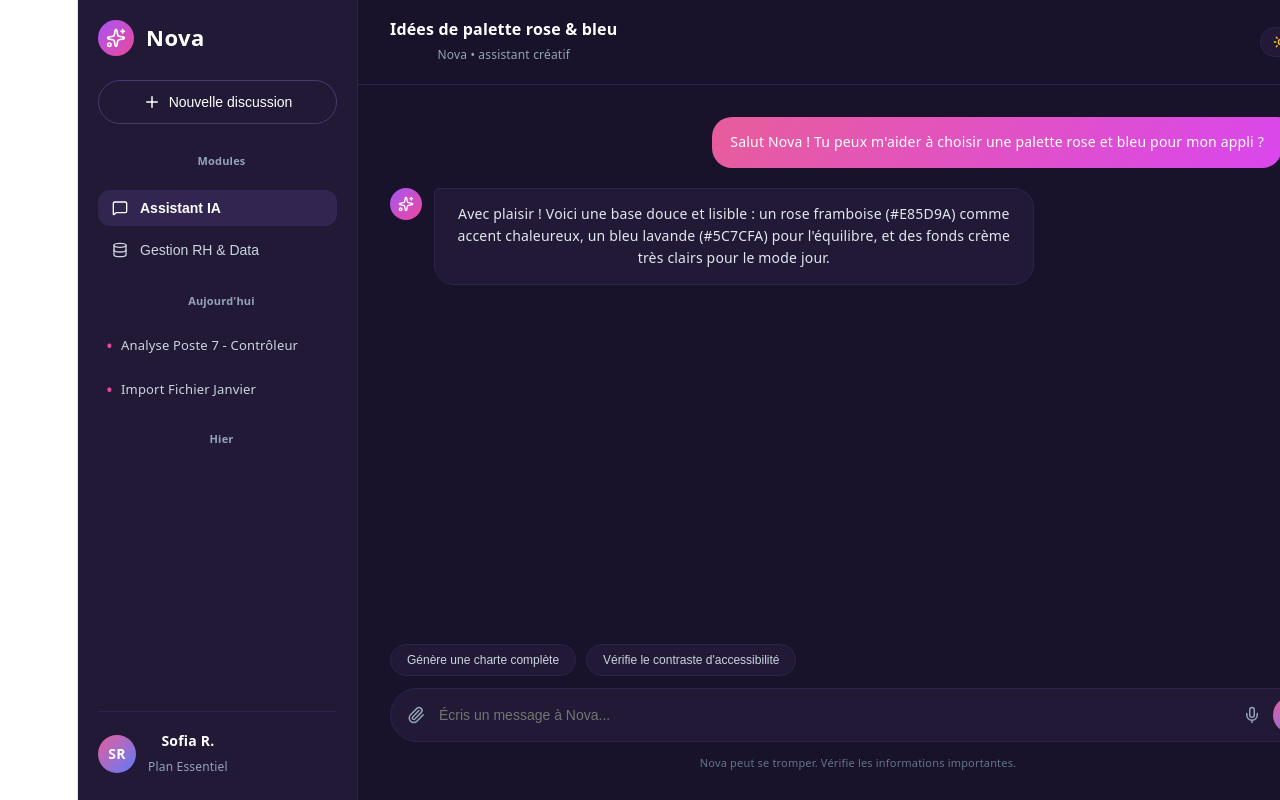
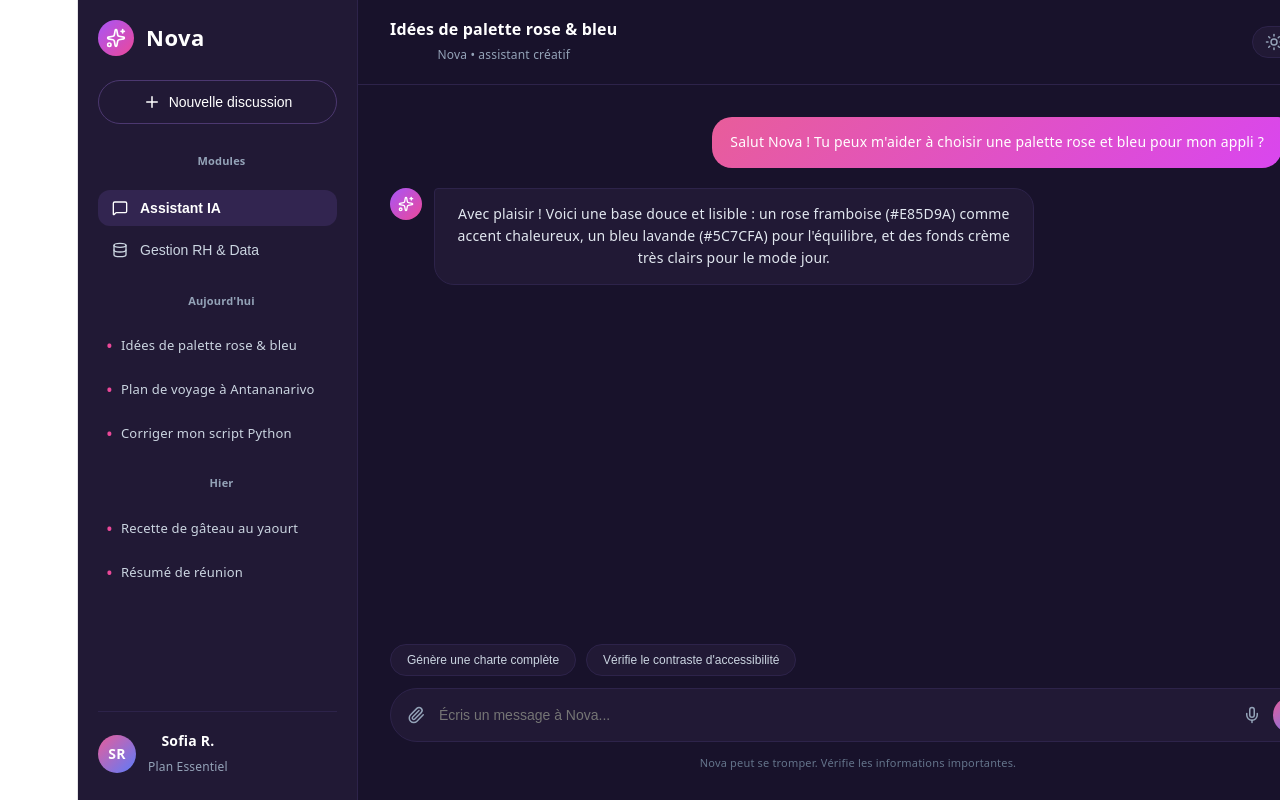
Before and after one commit to Josue040906/chatfronty, a React (Vite) app: page / in a window 1280 px wide. Shown: the top 800 px of the page. Built offline with nearby package versions, Linux system fonts and the light colour scheme.

Commit message:
feat: ajout de la bascule entre le mode sombre et le mode clair

```diff
--- a/src/App.jsx
+++ b/src/App.jsx
@@ -5,9 +5,13 @@ import ExcelImporter from './components/ExcelImporter';
 
 export default function App() {
   const [activeTab, setActiveTab] = useState('chat');
+  const [darkMode, setDarkMode] = useState(true);
   const [history, setHistory] = useState([
-    { id: 1, title: 'Analyse Poste 7 - Contrôleur' },
-    { id: 2, title: 'Import Fichier Janvier' }
+    { id: 1, title: 'Idées de palette rose & bleu' },
+    { id: 2, title: 'Plan de voyage à Antananarivo' },
+    { id: 3, title: 'Corriger mon script Python' },
+    { id: 4, title: 'Recette de gâteau au yaourt' },
+    { id: 5, title: 'Résumé de réunion' }
   ]);
 
   return (
@@ -16,10 +20,15 @@ export default function App() {
         activeTab={activeTab}
         setActiveTab={setActiveTab}
         history={history}
+        darkMode={darkMode}
         onSelectChat={(item) => setActiveTab('chat')}
         onNewChat={() => setActiveTab('chat')}
       />
-      {activeTab === 'chat' ? <ChatWindow /> : <ExcelImporter />}
+      {activeTab === 'chat' ? (
+        <ChatWindow darkMode={darkMode} setDarkMode={setDarkMode} />
+      ) : (
+        <ExcelImporter darkMode={darkMode} />
+      )}
     </div>
   );
 }
--- a/src/components/ChatWindow.jsx
+++ b/src/components/ChatWindow.jsx
@@ -1,12 +1,13 @@
 import React, { useState } from 'react';
 import { Send, Sparkles, Mic, Paperclip, Sun, Moon, Smile } from 'lucide-react';
 
-export default function ChatWindow() {
+export default function ChatWindow({ darkMode, setDarkMode }) {
   const [messages, setMessages] = useState([
     { sender: 'user', text: "Salut Nova ! Tu peux m'aider à choisir une palette rose et bleu pour mon appli ?" },
     { sender: 'bot', text: "Avec plaisir ! Voici une base douce et lisible : un rose framboise (#E85D9A) comme accent chaleureux, un bleu lavande (#5C7CFA) pour l'équilibre, et des fonds crème très clairs pour le mode jour." }
   ]);
   const [input, setInput] = useState('');
+  const styles = getStyles(darkMode);
 
   const handleSend = () => {
     if (!input.trim()) return;
@@ -24,19 +25,27 @@ export default function ChatWindow() {
 
   return (
     <div style={styles.container}>
-      {/* Header */}
       <div style={styles.topBar}>
         <div>
           <h3 style={styles.chatTitle}>Idées de palette rose & bleu</h3>
           <p style={styles.chatSub}>Nova • assistant créatif</p>
         </div>
         <div style={styles.themeToggle}>
-          <Sun size={16} color="#fbbf24" />
-          <Moon size={16} color="#94a3b8" />
+          <Sun
+            size={18}
+            color={!darkMode ? "#f59e0b" : "#94a3b8"}
+            style={{ cursor: 'pointer' }}
+            onClick={() => setDarkMode(false)}
+          />
+          <Moon
+            size={18}
+            color={darkMode ? "#a855f7" : "#94a3b8"}
+            style={{ cursor: 'pointer' }}
+            onClick={() => setDarkMode(true)}
+          />
         </div>
       </div>
 
-      {/* Message Feed */}
       <div style={styles.feed}>
         {messages.map((msg, i) => (
           <div key={i} style={{ ...styles.row, justifyContent: msg.sender === 'user' ? 'flex-end' : 'flex-start' }}>
@@ -59,13 +68,11 @@ export default function ChatWindow() {
         ))}
       </div>
 
-      {/* Action Chips */}
       <div style={styles.chipsRow}>
         <button style={styles.chip}>Génère une charte complète</button>
         <button style={styles.chip}>Vérifie le contraste d'accessibilité</button>
       </div>
 
-      {/* Input Bar */}
       <div style={styles.inputContainer}>
         <div style={styles.inputWrapper}>
           <Paperclip size={18} color="#94a3b8" style={{ cursor: 'pointer' }} />
@@ -88,24 +95,24 @@ export default function ChatWindow() {
   );
 }
 
-const styles = {
-  container: { flex: 1, height: '100vh', backgroundColor: '#18122B', display: 'flex', flexDirection: 'column', color: '#ffffff' },
-  topBar: { display: 'flex', justifyContent: 'space-between', alignItems: 'center', padding: '16px 32px', borderBottom: '1px solid #2d234a' },
-  chatTitle: { margin: 0, fontSize: '16px', fontWeight: '600' },
+const getStyles = (darkMode) => ({
+  container: { flex: 1, height: '100vh', backgroundColor: darkMode ? '#18122B' : '#ffffff', display: 'flex', flexDirection: 'column', color: darkMode ? '#ffffff' : '#0f172a', transition: 'all 0.3s' },
+  topBar: { display: 'flex', justifyContent: 'space-between', alignItems: 'center', padding: '16px 32px', borderBottom: darkMode ? '1px solid #2d234a' : '1px solid #e2e8f0' },
+  chatTitle: { margin: 0, fontSize: '16px', fontWeight: '600', color: darkMode ? '#ffffff' : '#0f172a' },
   chatSub: { margin: 0, fontSize: '12px', color: '#94a3b8' },
-  themeToggle: { display: 'flex', gap: '8px', backgroundColor: '#211935', padding: '6px 12px', borderRadius: '20px', border: '1px solid #2d234a' },
+  themeToggle: { display: 'flex', gap: '12px', backgroundColor: darkMode ? '#211935' : '#f1f5f9', padding: '6px 12px', borderRadius: '20px', border: darkMode ? '1px solid #2d234a' : '1px solid #cbd5e1', alignItems: 'center' },
   feed: { flex: 1, overflowY: 'auto', padding: '32px', display: 'flex', flexDirection: 'column', gap: '20px' },
   row: { display: 'flex', alignItems: 'flex-start', gap: '12px' },
   botIcon: { width: '32px', height: '32px', borderRadius: '50%', background: 'linear-gradient(135deg, #a855f7, #ec4899)', display: 'flex', alignItems: 'center', justifyContent: 'center', flexShrink: 0 },
   userIcon: { width: '32px', height: '32px', borderRadius: '50%', background: 'linear-gradient(135deg, #60a5fa, #818cf8)', display: 'flex', alignItems: 'center', justifyContent: 'center', flexShrink: 0 },
   bubble: { maxWidth: '60%', padding: '14px 18px', borderRadius: '20px', fontSize: '14px', lineHeight: '1.6' },
-  botBubble: { backgroundColor: '#211935', color: '#e2e8f0', border: '1px solid #2d234a', borderTopLeftRadius: '4px' },
+  botBubble: { backgroundColor: darkMode ? '#211935' : '#f1f5f9', color: darkMode ? '#e2e8f0' : '#1e293b', border: darkMode ? '1px solid #2d234a' : '1px solid #e2e8f0', borderTopLeftRadius: '4px' },
   userBubble: { background: 'linear-gradient(135deg, #e85d9a, #d946ef)', color: '#ffffff', borderTopRightRadius: '4px' },
   chipsRow: { display: 'flex', gap: '10px', padding: '0 32px 12px 32px' },
-  chip: { backgroundColor: '#211935', border: '1px solid #2d234a', color: '#cbd5e1', padding: '8px 16px', borderRadius: '16px', fontSize: '12px', cursor: 'pointer' },
+  chip: { backgroundColor: darkMode ? '#211935' : '#f1f5f9', border: darkMode ? '1px solid #2d234a' : '1px solid #cbd5e1', color: darkMode ? '#cbd5e1' : '#475569', padding: '8px 16px', borderRadius: '16px', fontSize: '12px', cursor: 'pointer' },
   inputContainer: { padding: '0 32px 24px 32px', textAlign: 'center' },
-  inputWrapper: { display: 'flex', alignItems: 'center', gap: '12px', backgroundColor: '#211935', border: '1px solid #2d234a', padding: '8px 16px', borderRadius: '28px' },
-  input: { flex: 1, backgroundColor: 'transparent', border: 'none', outline: 'none', color: '#ffffff', fontSize: '14px' },
+  inputWrapper: { display: 'flex', alignItems: 'center', gap: '12px', backgroundColor: darkMode ? '#211935' : '#f8fafc', border: darkMode ? '1px solid #2d234a' : '1px solid #cbd5e1', padding: '8px 16px', borderRadius: '28px' },
+  input: { flex: 1, backgroundColor: 'transparent', border: 'none', outline: 'none', color: darkMode ? '#ffffff' : '#0f172a', fontSize: '14px' },
   sendBtn: { width: '36px', height: '36px', borderRadius: '50%', background: 'linear-gradient(135deg, #e85d9a, #5c7cfa)', border: 'none', display: 'flex', alignItems: 'center', justifyContent: 'center', cursor: 'pointer' },
   disclaimer: { fontSize: '11px', color: '#64748b', marginTop: '8px' }
-};
+});
--- a/src/components/Sidebar.jsx
+++ b/src/components/Sidebar.jsx
@@ -1,10 +1,11 @@
 import React from 'react';
-import { Sparkles, Plus, MessageSquare, Database, Moon, Sun } from 'lucide-react';
+import { Sparkles, Plus, MessageSquare, Database } from 'lucide-react';
 
-export default function Sidebar({ activeTab, setActiveTab, history, onSelectChat, onNewChat }) {
+export default function Sidebar({ activeTab, setActiveTab, history, onSelectChat, onNewChat, darkMode }) {
+  const styles = getStyles(darkMode);
+
   return (
     <aside style={styles.sidebar}>
-      {/* Brand Logo */}
       <div style={styles.header}>
         <div style={styles.logoBadge}>
           <Sparkles size={20} color="#ffffff" />
@@ -12,13 +13,11 @@ export default function Sidebar({ activeTab, setActiveTab, history, onSelectChat
         <h2 style={styles.title}>Nova</h2>
       </div>
 
-      {/* Action Button */}
       <button style={styles.newBtn} onClick={onNewChat}>
         <Plus size={18} />
         <span>Nouvelle discussion</span>
       </button>
 
-      {/* Navigation Modules */}
       <div style={styles.menu}>
         <p style={styles.sectionTitle}>Modules</p>
         <button
@@ -38,7 +37,6 @@ export default function Sidebar({ activeTab, setActiveTab, history, onSelectChat
         </button>
       </div>
 
-      {/* Recent History */}
       <div style={styles.historyContainer}>
         <p style={styles.sectionTitle}>Aujourd'hui</p>
         {history.slice(0, 3).map((item) => (
@@ -57,7 +55,6 @@ export default function Sidebar({ activeTab, setActiveTab, history, onSelectChat
         ))}
       </div>
 
-      {/* User Profile Footer */}
       <div style={styles.userFooter}>
         <div style={styles.avatar}>SR</div>
         <div style={styles.userInfo}>
@@ -69,23 +66,23 @@ export default function Sidebar({ activeTab, setActiveTab, history, onSelectChat
   );
 }
 
-const styles = {
-  sidebar: { width: '280px', backgroundColor: '#211935', color: '#e2e8f0', padding: '20px', display: 'flex', flexDirection: 'column', height: '100vh', boxSizing: 'border-box', borderRight: '1px solid #2d234a' },
+const getStyles = (darkMode) => ({
+  sidebar: { width: '280px', backgroundColor: darkMode ? '#211935' : '#f1f5f9', color: darkMode ? '#e2e8f0' : '#1e293b', padding: '20px', display: 'flex', flexDirection: 'column', height: '100vh', boxSizing: 'border-box', borderRight: darkMode ? '1px solid #2d234a' : '1px solid #cbd5e1', transition: 'all 0.3s' },
   header: { display: 'flex', alignItems: 'center', gap: '12px', marginBottom: '24px' },
   logoBadge: { width: '36px', height: '36px', borderRadius: '50%', background: 'linear-gradient(135deg, #a855f7, #ec4899)', display: 'flex', alignItems: 'center', justifyContent: 'center' },
-  title: { fontSize: '22px', fontWeight: 'bold', margin: 0, color: '#ffffff', letterSpacing: '0.5px' },
-  newBtn: { display: 'flex', alignItems: 'center', justifyContent: 'center', gap: '8px', width: '100%', padding: '12px', background: 'transparent', border: '1px solid #4c3870', color: '#ffffff', borderRadius: '24px', cursor: 'pointer', fontWeight: '500', fontSize: '14px', marginBottom: '24px', transition: 'all 0.2s' },
+  title: { fontSize: '22px', fontWeight: 'bold', margin: 0, color: darkMode ? '#ffffff' : '#0f172a', letterSpacing: '0.5px' },
+  newBtn: { display: 'flex', alignItems: 'center', justifyContent: 'center', gap: '8px', width: '100%', padding: '12px', background: 'transparent', border: darkMode ? '1px solid #4c3870' : '1px solid #cbd5e1', color: darkMode ? '#ffffff' : '#0f172a', borderRadius: '24px', cursor: 'pointer', fontWeight: '500', fontSize: '14px', marginBottom: '24px', transition: 'all 0.2s' },
   menu: { display: 'flex', flexDirection: 'column', gap: '6px', marginBottom: '20px' },
-  sectionTitle: { fontSize: '11px', color: '#94a3b8', fontWeight: '600', marginBottom: '10px', paddingLeft: '8px' },
-  menuItem: { display: 'flex', alignItems: 'center', gap: '12px', padding: '10px 14px', backgroundColor: 'transparent', color: '#cbd5e1', border: 'none', borderRadius: '12px', cursor: 'pointer', textAlign: 'left', width: '100%', fontSize: '14px' },
-  activeItem: { backgroundColor: '#322550', color: '#ffffff', fontWeight: '600' },
+  sectionTitle: { fontSize: '11px', color: darkMode ? '#94a3b8' : '#64748b', fontWeight: '600', marginBottom: '10px', paddingLeft: '8px' },
+  menuItem: { display: 'flex', alignItems: 'center', gap: '12px', padding: '10px 14px', backgroundColor: 'transparent', color: darkMode ? '#cbd5e1' : '#475569', border: 'none', borderRadius: '12px', cursor: 'pointer', textAlign: 'left', width: '100%', fontSize: '14px' },
+  activeItem: { backgroundColor: darkMode ? '#322550' : '#e2e8f0', color: darkMode ? '#ffffff' : '#0f172a', fontWeight: '600' },
   historyContainer: { flex: 1, overflowY: 'auto' },
-  historyItem: { display: 'flex', alignItems: 'center', gap: '8px', padding: '8px', borderRadius: '8px', cursor: 'pointer', marginBottom: '2px', color: '#cbd5e1' },
+  historyItem: { display: 'flex', alignItems: 'center', gap: '8px', padding: '8px', borderRadius: '8px', cursor: 'pointer', marginBottom: '2px', color: darkMode ? '#cbd5e1' : '#334155' },
   dot: { color: '#ec4899', fontSize: '18px' },
   historyText: { margin: 0, fontSize: '13px', whiteSpace: 'nowrap', overflow: 'hidden', textOverflow: 'ellipsis' },
-  userFooter: { display: 'flex', alignItems: 'center', gap: '12px', paddingTop: '16px', borderTop: '1px solid #2d234a' },
+  userFooter: { display: 'flex', alignItems: 'center', gap: '12px', paddingTop: '16px', borderTop: darkMode ? '1px solid #2d234a' : '1px solid #cbd5e1' },
   avatar: { width: '38px', height: '38px', borderRadius: '50%', background: 'linear-gradient(135deg, #e85d9a, #5c7cfa)', display: 'flex', alignItems: 'center', justifyContent: 'center', fontWeight: 'bold', color: '#fff', fontSize: '14px' },
   userInfo: { display: 'flex', flexDirection: 'column' },
-  userName: { margin: 0, fontSize: '14px', fontWeight: '600', color: '#ffffff' },
-  userPlan: { margin: 0, fontSize: '12px', color: '#94a3b8' }
-};
+  userName: { margin: 0, fontSize: '14px', fontWeight: '600', color: darkMode ? '#ffffff' : '#0f172a' },
+  userPlan: { margin: 0, fontSize: '12px', color: darkMode ? '#94a3b8' : '#64748b' }
+});
```
